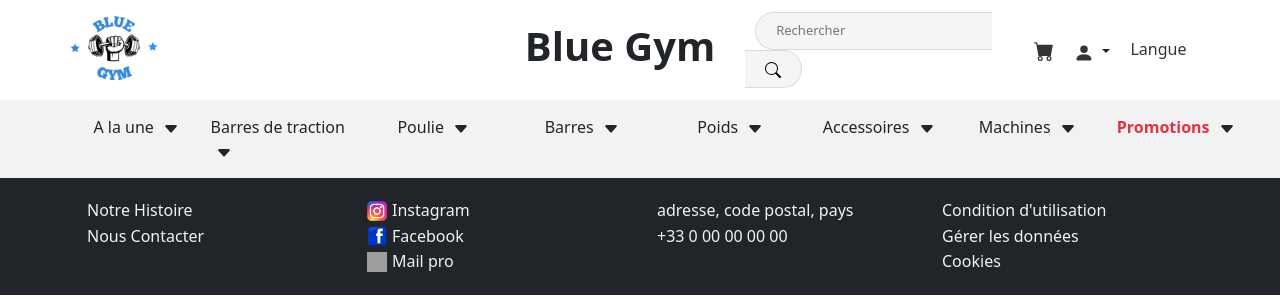
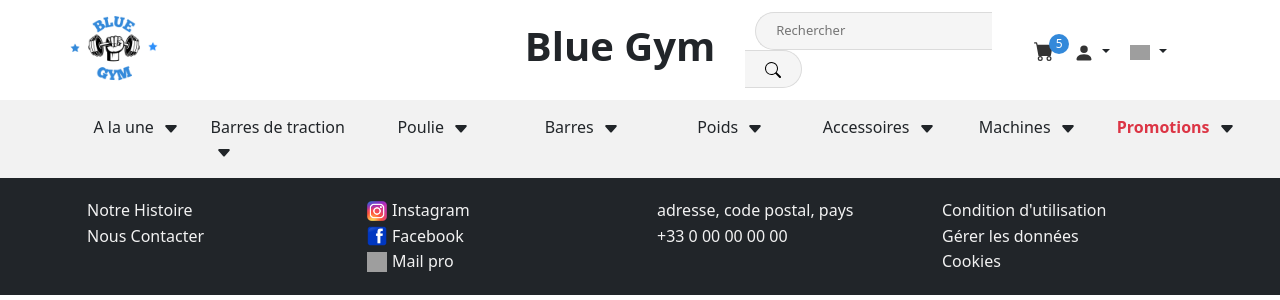
Before and after one commit to IUT-Blagnac/sae3-01-devapp-g1b-4, a PHP site: page /favorite.php in a window 1280 px wide. Shown: the top 300 px of the page. Run offline with PHP 8.4, Linux system fonts and the light colour scheme; the visitor is signed in with stand-in values (Sample User, id 1); some libraries are stand-ins or nearby versions; grey boxes are pictures that could not be loaded.

Commit message:
ajout badge panier + drapeaux langues

```diff
--- a/e-commerce/assets/css/main.css
+++ b/e-commerce/assets/css/main.css
@@ -184,7 +184,6 @@ nav {
     padding: 0 5%;
 }
 
-
 .logo {
     flex: 2;
 }
@@ -262,6 +261,25 @@ nav {
     color: #333;
 }
 
+/* Cart badge */
+.cart-badge {
+    position: absolute;
+    display: flex;
+    align-items: center;
+    justify-content: center;
+    width: 20px;
+    height: 20px;
+    border-radius: 50%;
+    background-color: #3389DA;
+    color: #fff;
+    font-size: 12px;
+    transform: translate(15px, -27px); /* On décale de la taille de l'icone */
+}
+
+.dropdown-menu {
+    min-width: 10px;
+}
+
 /* User dropdown */
 
 .dropdown-toggle {
@@ -270,7 +288,9 @@ nav {
     padding: 0;
 }
 
-.dropdown-toggle:hover, .dropdown-toggle:focus, .dropdown-toggle:active {
+.dropdown-toggle:hover,
+.dropdown-toggle:focus,
+.dropdown-toggle:active {
     background: none;
     border: none;
 }
--- a/e-commerce/includes/header.php
+++ b/e-commerce/includes/header.php
@@ -30,6 +30,7 @@ session_start();
 						<svg xmlns="http://www.w3.org/2000/svg" width="20" height="20" fill="currentColor" class="bi bi-cart-fill" viewBox="0 0 16 16">
 							<path d="M0 1.5A.5.5 0 0 1 .5 1H2a.5.5 0 0 1 .485.379L2.89 3H14.5a.5.5 0 0 1 .491.592l-1.5 8A.5.5 0 0 1 13 12H4a.5.5 0 0 1-.491-.408L2.01 3.607 1.61 2H.5a.5.5 0 0 1-.5-.5zM5 12a2 2 0 1 0 0 4 2 2 0 0 0 0-4zm7 0a2 2 0 1 0 0 4 2 2 0 0 0 0-4zm-7 1a1 1 0 1 1 0 2 1 1 0 0 1 0-2zm7 0a1 1 0 1 1 0 2 1 1 0 0 1 0-2z" />
 						</svg>
+						<span class="cart-badge">5</span>
 					</a>
 
 				</li>
@@ -48,7 +49,20 @@ session_start();
 						</div>
 					</div>
 				</li>
-				<li><a href="">Langue</a></li>
+				<li>
+				<div>
+						<div class="dropdown">
+							<button class="btn dropdown-toggle" type="button" data-bs-toggle="dropdown" aria-expanded="false">
+								<img src="https://cdn-icons-png.flaticon.com/512/206/206657.png" alt="" width="20">
+							</button>
+							<ul class="dropdown-menu">
+								<li><img src="https://cdn-icons-png.flaticon.com/512/206/206657.png" alt="" width="20"></li>
+								<li><img src="https://cdn-icons-png.flaticon.com/512/4060/4060233.png" alt="" width="20"></li>
+								<li><img src="https://cdn-icons-png.flaticon.com/512/3373/3373278.png" alt="" width="20"></li>
+							</ul>
+						</div>
+					</div>
+				</li>
 			</ul>
 		</div>
 	</div>
```
